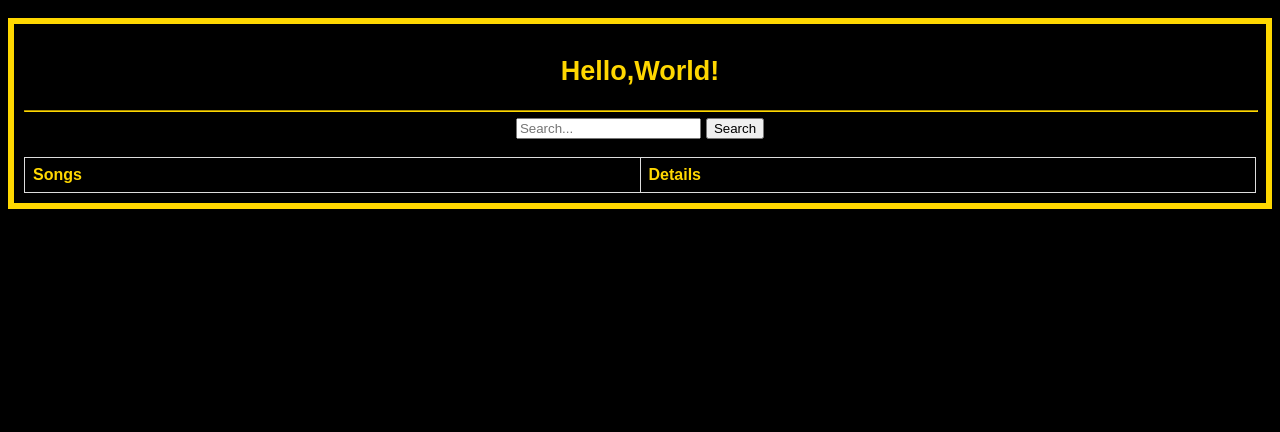
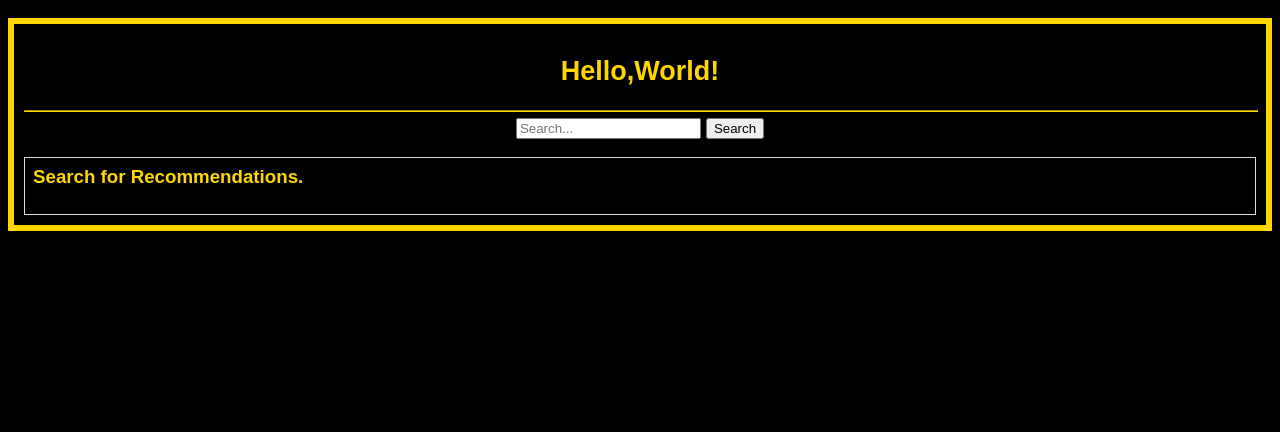
Before and after one commit to TheeKingZa/Music_Like, a Flask app: page /home in a window 1280 px wide. Shown: the part 92-524 px from the top of the page. Run offline with Flask 3, Linux system fonts and the light colour scheme; lists and menus that the app fills with data are empty.

Commit message:
requirements update

```diff
--- a/app/app.py
+++ b/app/app.py
@@ -18,7 +18,7 @@ with open('data/songs.json', 'r') as file:
 # Load user_data
 def read_user_data():
     try:
-        with open('user_db.json', 'r') as file:
+        with open('.user_db.json', 'r') as file:
             return json.load(file)
     except FileNotFoundError:
         return []
@@ -26,7 +26,7 @@ def read_user_data():
 def add_user_data(user_data):
     users = read_user_data()
     users.append(user_data)
-    with open('user_db.json', 'w') as file:
+    with open('.user_db.json', 'w') as file:
         json.dump(users, file, indent=4)
 
 # Routes
--- a/app/templates/home.html
+++ b/app/templates/home.html
@@ -32,8 +32,7 @@ Home
     <table id="trackTable" style="width:100%">
 
         <tr>
-            <th>Songs</th>
-                <th>Details</th>
+            <th><h3>Search for Recommendations.</h3></th>
         </tr>
             {% for track in tracks %}
             <tr>
```
Also changed, not shown: requirements.txt (+31 -4 lines).
